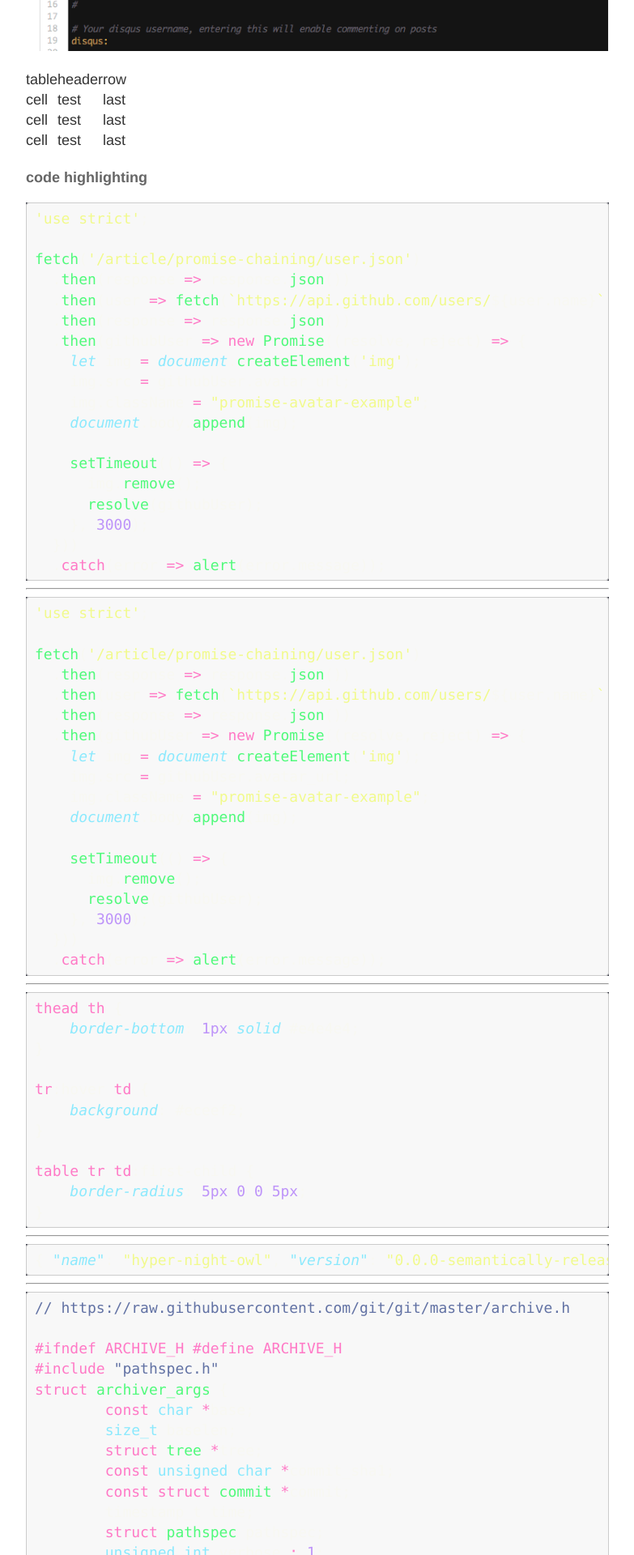
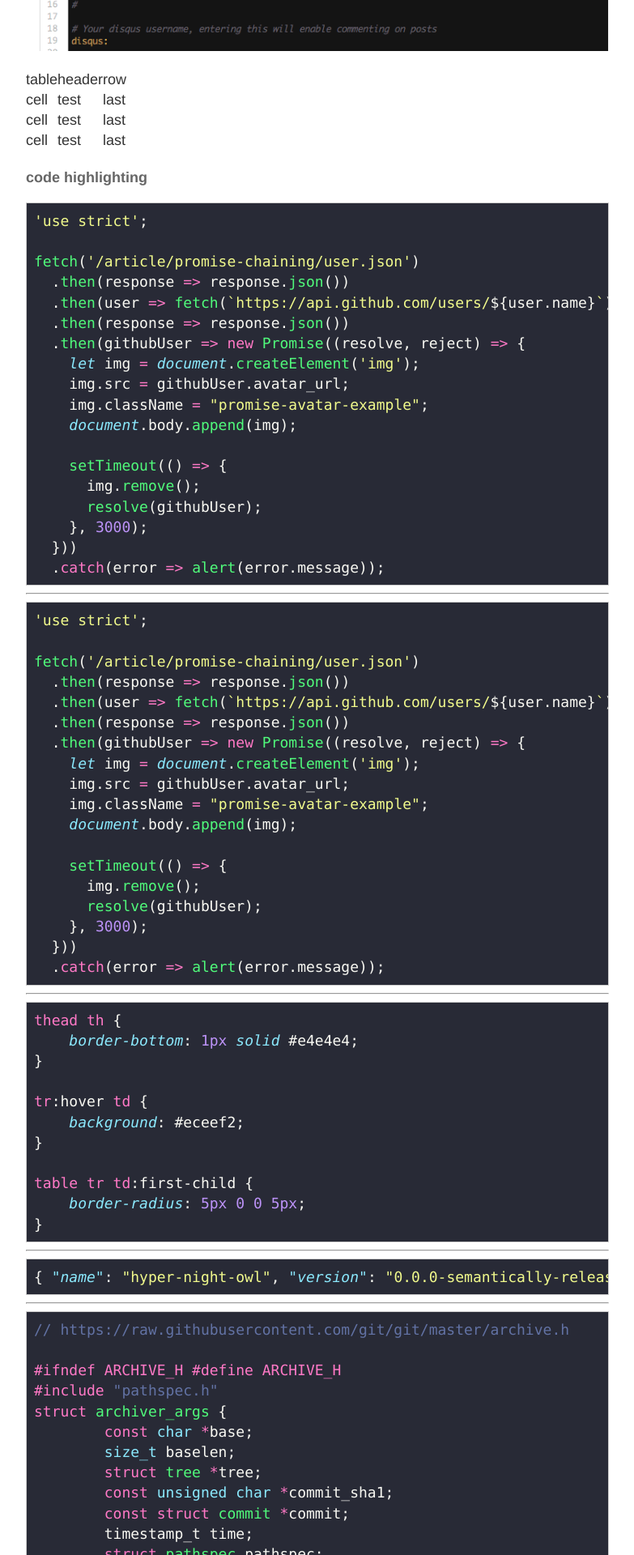
Before and after one commit to golman/golman.github.io, a Jekyll site: the page built from _posts/2020-02-14-test.md, in a window 1280 px wide. Shown: the part 1635-3555 px from the top of the page at 81% size, without its empty margins (248-1031 px from the left). Built offline with Jekyll 4.4.1, drawn with Linux system fonts in a browser that asks for light colours; our own code applies the rules of GitHub Pages for plain Markdown files.

Commit message:
dracula theme fix

```diff
--- a/_sass/_highlights.scss
+++ b/_sass/_highlights.scss
@@ -23,10 +23,9 @@
 }
 
 .highlight pre, pre, .highlight .hll {
-  background-color: #f8f8f8;
+  background-color: #282a36;
   border: 1px solid #ccc;
-  padding: 6px 10px;
-  border-radius: 3px;
+  padding: 9px;
 }
 
 /* Dracula Theme v1.2.5
```
